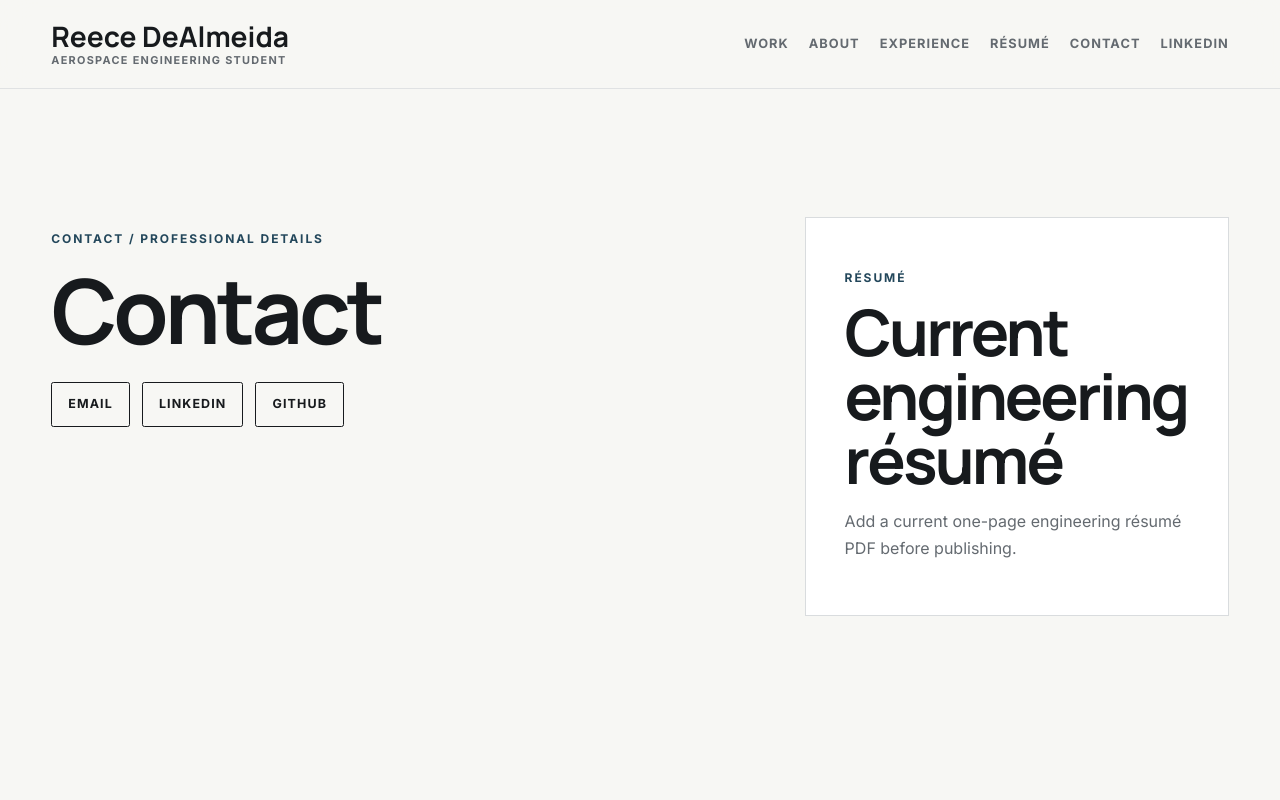
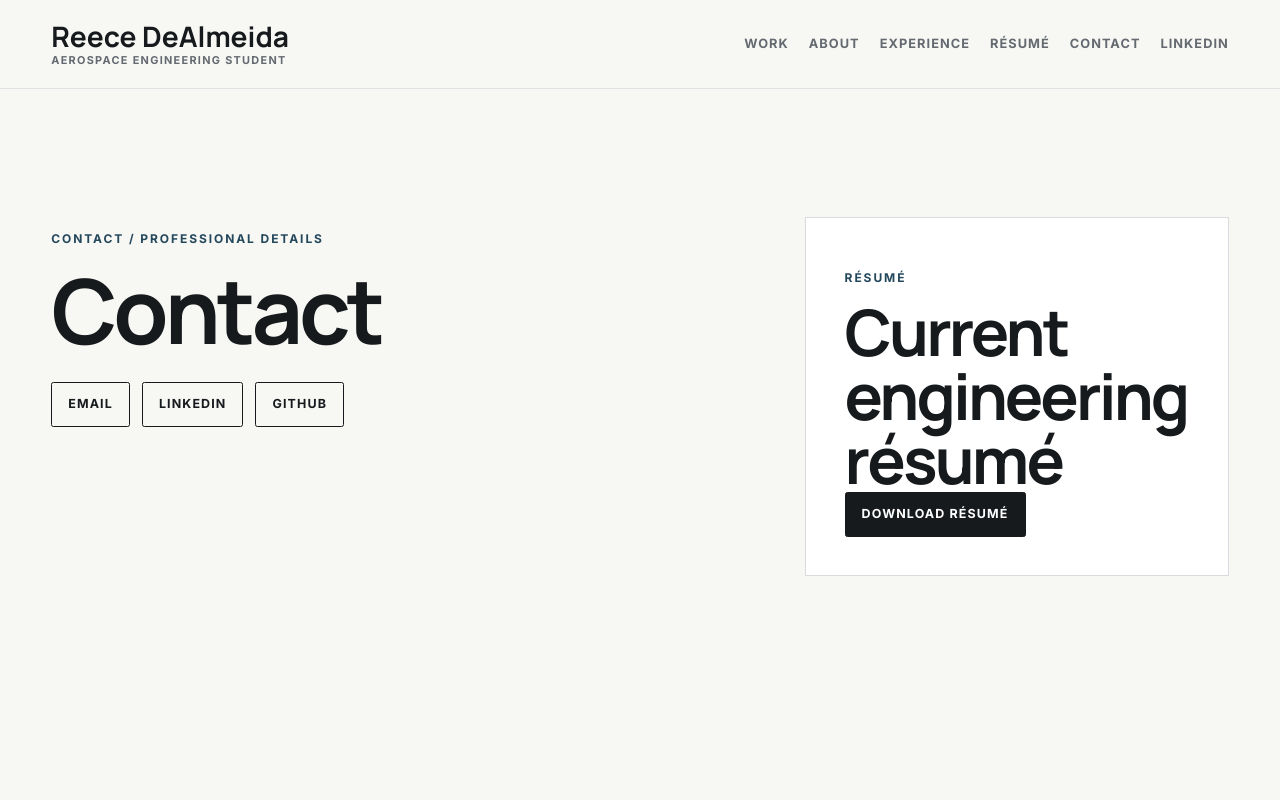
Before and after one commit to reecedealmeida/portfolio, a Next.js app: page /contact in a window 1280 px wide. Shown: the top 800 px of the page. Built offline with nearby package versions, Linux system fonts and the light colour scheme; no server answers.

Commit message:
feat: update resume state to available and add PDF link

```diff
--- a/src/content/portfolio.ts
+++ b/src/content/portfolio.ts
@@ -101,8 +101,8 @@ export const portfolio: PortfolioContent = {
     { label: "GitHub", href: "https://github.com/reecedealmeida" },
   ],
   resume: {
-    state: "needed",
-    href: "",
+    state: "available",
+    href: "/resume/reece-dealmeida-resume.pdf",
     request: "Add a current one-page engineering résumé PDF before publishing.",
   },
   home: {
```
